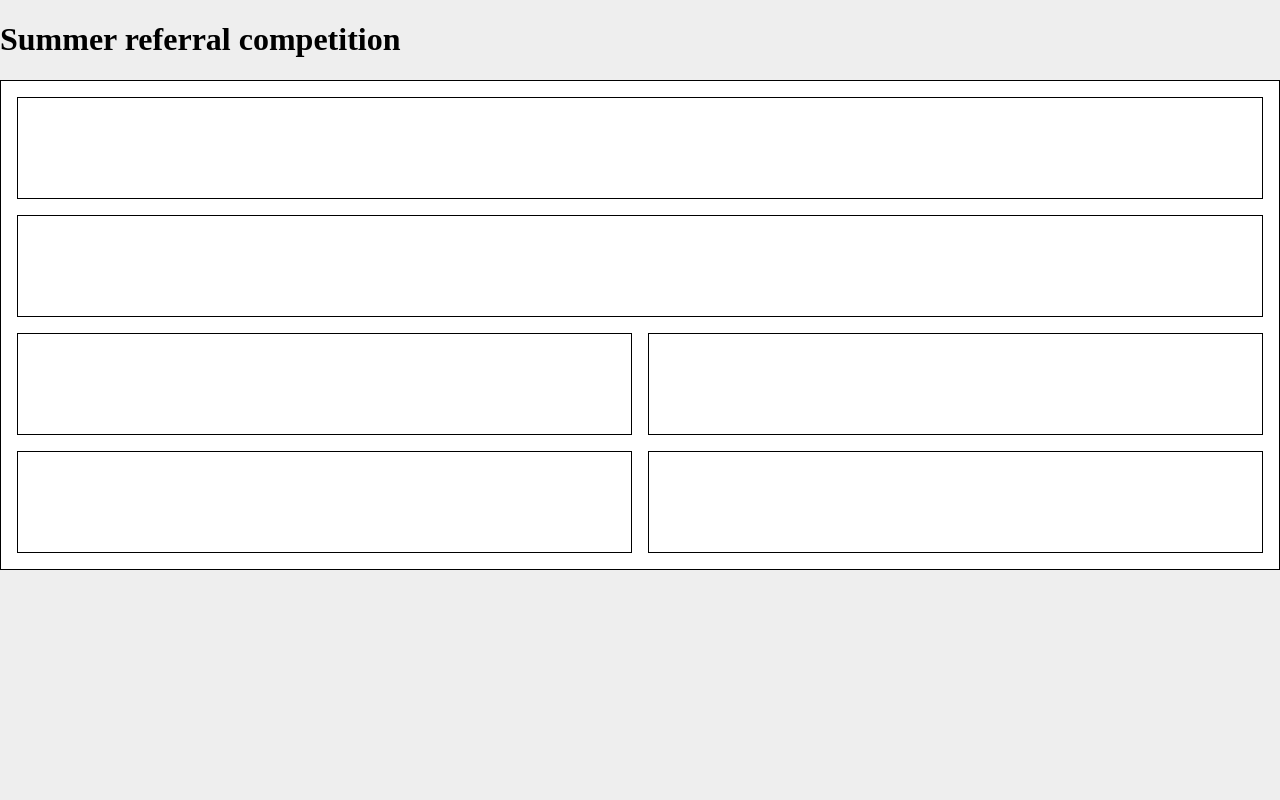
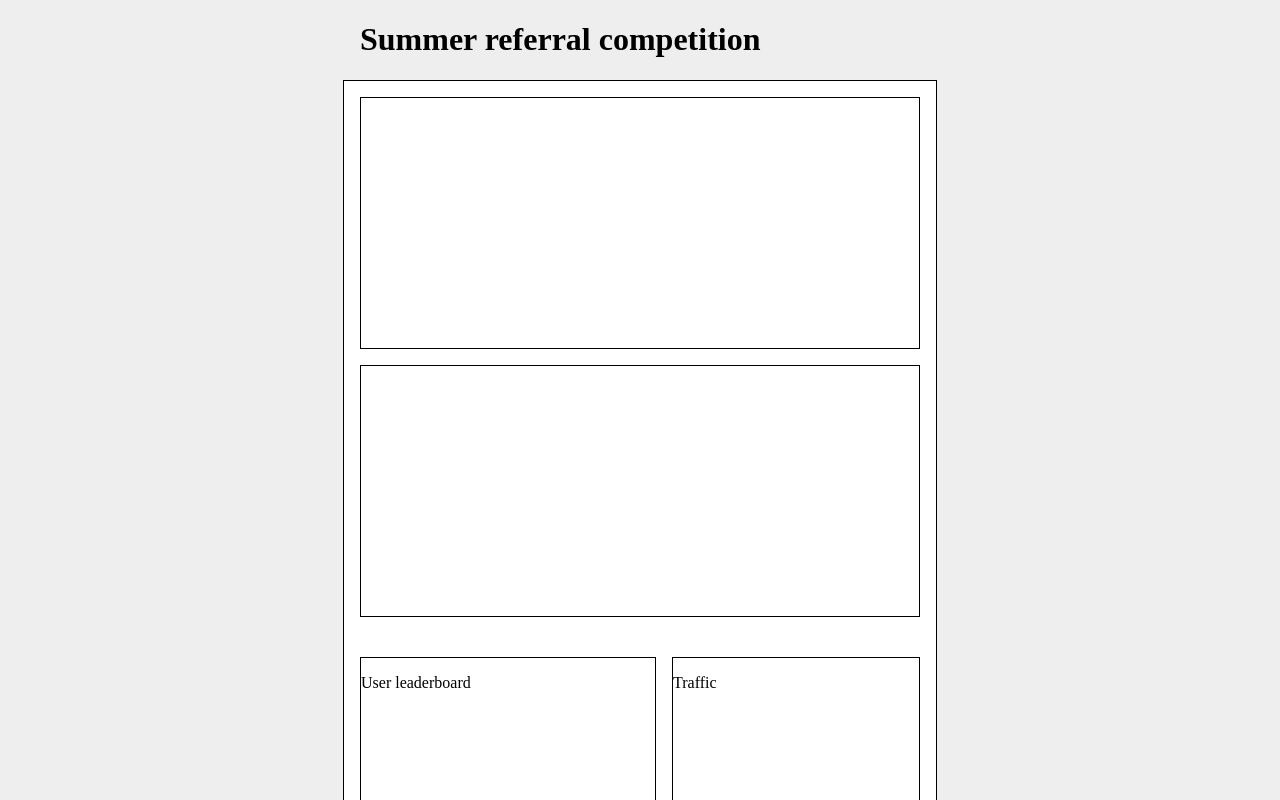
Before and after one commit to will-s-205/analytics, a React (Create React App) app: page / in a window 1280 px wide. Shown: the top 800 px of the page. Built offline with nearby package versions, Linux system fonts and the light colour scheme.

Commit message:
Minor grid changes

```diff
--- a/src/App.js
+++ b/src/App.js
@@ -1,4 +1,7 @@
 import './App.scss';
+
+console.log();
+console.log("\uD83C\uDDE7\uD83C\uDDF7 Brazil");
 
 function App() {
   return (
@@ -14,10 +17,18 @@ function App() {
           <div className='wrapper grid'>
             <div className='participants participants-grid-item'></div>
             <div className='insights insights-grid-item'></div>
-            <div className='leaderboard minor-grid-item'></div>
-            <div className='traffic minor-grid-item'></div>
-            <div className='location minor-grid-item'></div>
-            <div className='behaviour minor-grid-item'></div>
+            <div className='leaderboard minor-grid-item'>
+              <p>User leaderboard</p>
+            </div>
+            <div className='traffic minor-grid-item'>
+              <p>Traffic</p>
+            </div>
+            <div className='location minor-grid-item'>
+              <p>Sign Up locations</p>
+            </div>
+            <div className='behaviour minor-grid-item'>
+              <p>Behaviour</p>
+            </div>
           </div>
         </div>
 
--- a/src/App.scss
+++ b/src/App.scss
@@ -1,62 +1,56 @@
+.header {
+    max-width: 560px;
+    margin: 0 auto;
+}
+
+.wrapper {
+    max-width: 560px;
+    margin: 0 auto;
+}
+
 .grid {
-    display: grid; // DISPLAY GRID
-    // grid-template-columns: 1fr 1fr;
-    // grid-template-rows: 1fr 1fr 1fr 1fr;
-    grid-gap: 1rem; // GAP BETWEEN GRID ITEMS
-    padding: 1rem; // GAP BETWEEN GRID AND CONTAINER
-    border: 1px solid #000; // BORDER AROUND GRID
+    display: grid;                  // DISPLAY GRID LAYOUT
+    grid-gap: 1rem;                 // GAP BETWEEN GRID ITEMS
+    padding: 1rem;                  // GAP BETWEEN GRID AND CONTAINER
+    border: 1px solid #000;       // BORDER AROUND GRID
     background-color: var(--white); // BACKGROUND COLOUR
+
 }
 
 .participants-grid-item {
-    grid-column: 1 / 3;
-    grid-row: 1 / 2;
-    border: 1px solid #000;
-    height: 100px;
+    grid-column: 1 / 3;             // START AND END OF GRID ITEM
+    grid-row: 1 / 2;                // START AND END OF GRID ITEM
+    border: 1px solid #000;       // BORDER AROUND GRID ITEM
+    height: 250px;                  // HEIGHT OF GRID ITEM
 }
 
 .insights-grid-item {
-    grid-column: 1 / 3;
-    grid-row: 2 / 3;
-    border: 1px solid #000;
-    height: 100px;
+    grid-column: 1 / 3;             // START AND END OF GRID ITEM
+    grid-row: 2 / 3;                // START AND END OF GRID ITEM
+    border: 1px solid #000;       // BORDER AROUND GRID ITEM
+    height: 250px;                  // HEIGHT OF GRID ITEM
+    margin-bottom: 1.5rem;          // GAP BETWEEN GRID ITEM AND NEXT GRID ITEM
 }
 
 .minor-grid-item {
-    border: 1px solid #000;
-    height: 100px;
+    border: 1px solid #000;       // BORDER AROUND GRID ITEM
+    height: 250px;                  // HEIGHT OF GRID ITEM
 }
 
 // .participants {
-//     grid-column: 1 / 3;
-//     grid-row: 1 / 2;
-//     border: 1px solid #000;
-//     height: 100px;
 // }
 
 // .insights {
-//     grid-column: 1 / 3;
-//     grid-row: 2 / 3;
-//     border: 1px solid #000;
-//     height: 100px;
 // }
 
 // .leaderboard {
-//     border: 1px solid #000;
-//     height: 100px;
 // }
 
 // .traffic {
-//     border: 1px solid #000;
-//     height: 100px;
 // }
 
 // .location {
-//     border: 1px solid #000;
-//     height: 100px;
 // }
 
 // .behaviour {
-//     border: 1px solid #000;
-//     height: 100px;
 // }
```
